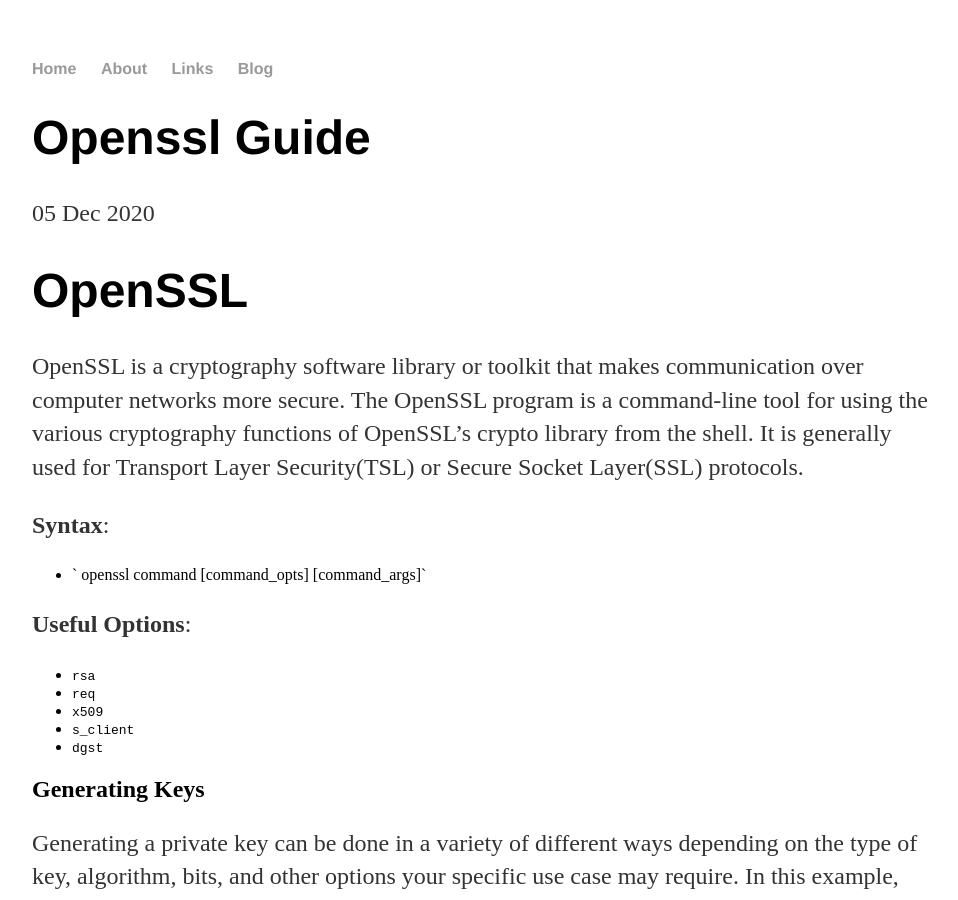
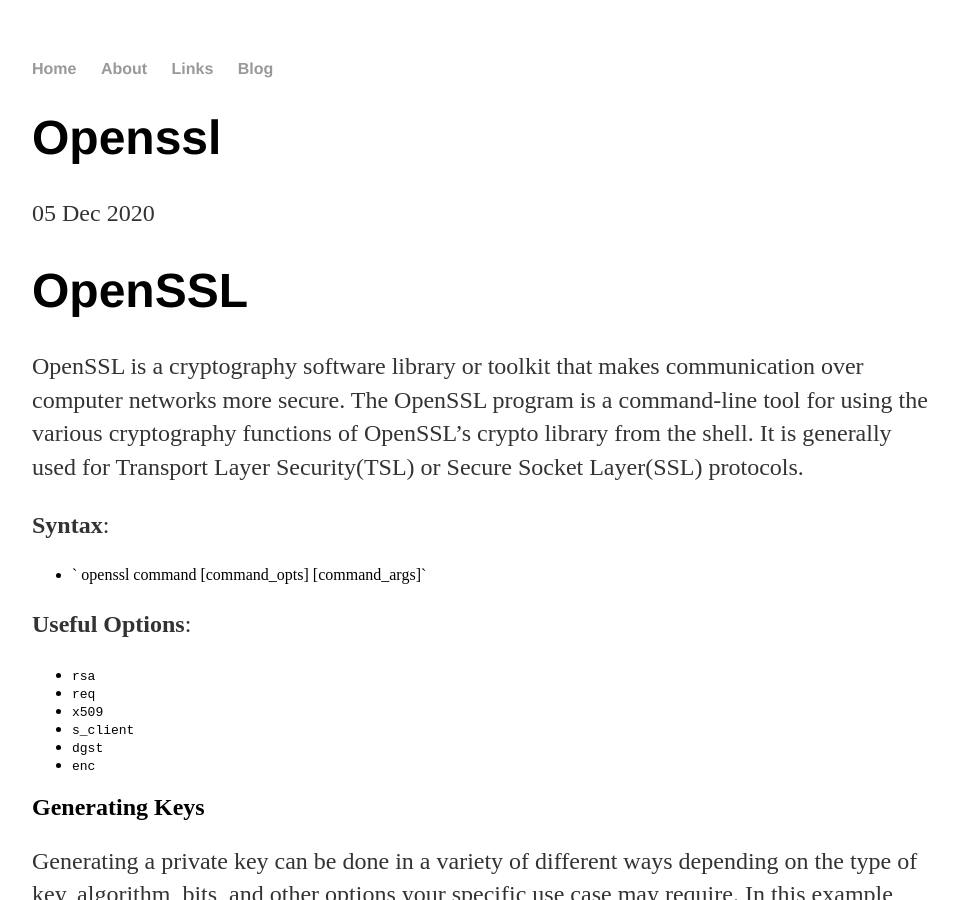
Before and after one commit to thepalelotus/thedreamless.github.io, a Jekyll site: the page built from _posts/2020-12-05-OpenSSL.md, in a window 1280 px wide and 900 px high. Shown: the whole window, without its empty margins (160-1118 px from the left). Built offline with Jekyll 4.4.1, drawn with Linux system fonts in a browser that asks for light colours; our own code applies the rules of GitHub Pages for plain Markdown files.

Commit message:
Update and rename 2020-12-05-OpenSSL-guide.md to 2020-12-05-OpenSSL.md

```diff
--- a/_posts/2020-12-05-OpenSSL-guide.md
+++ b/_posts/2020-12-05-OpenSSL.md
@@ -13,6 +13,7 @@
 - `x509`
 - `s_client`
 - `dgst`
+- `enc`
 
 ## Generating Keys
 
```
